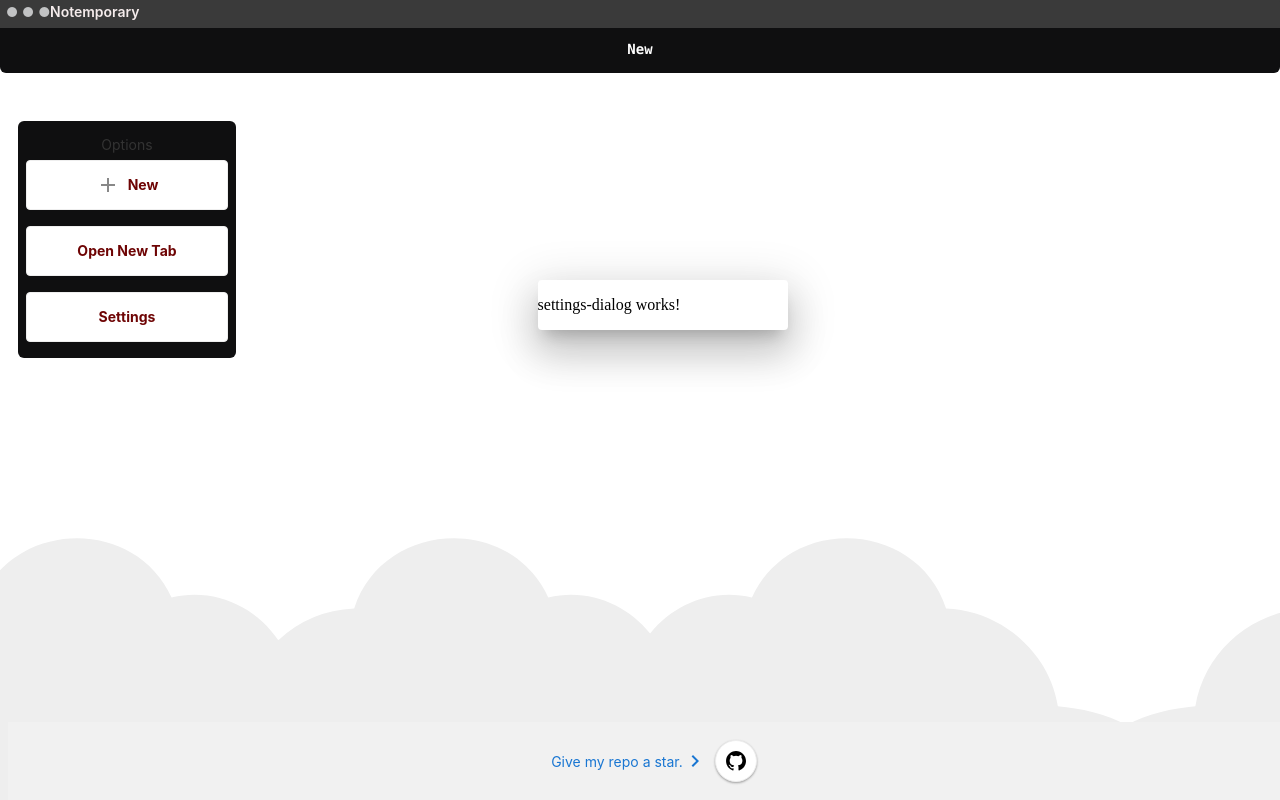
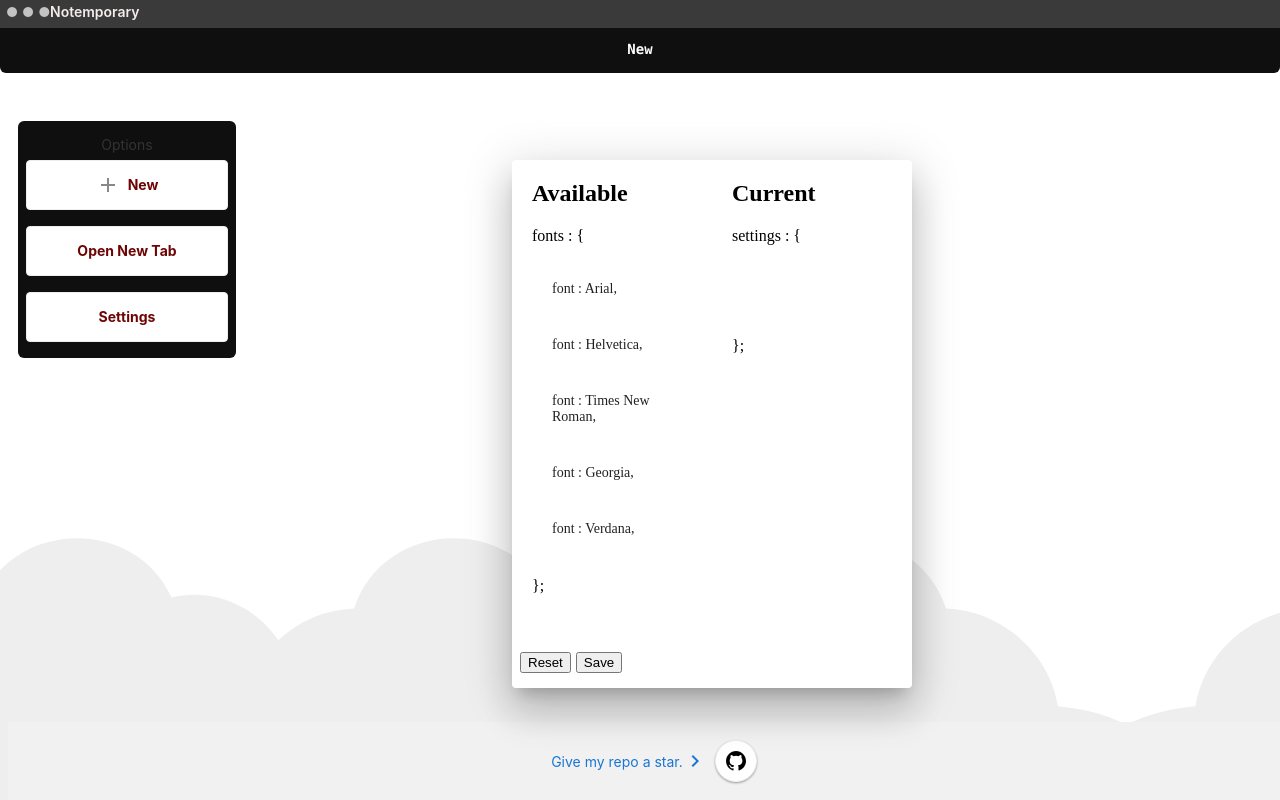
Before and after one commit to SaileshBK/Notemporary, an Angular app: page / in a window 1280 px wide. Both pictures are taken after a click on the button "Settings". Built offline with nearby package versions, Linux system fonts and the light colour scheme.

Commit message:
feat(update): Added settings dialog settings

```diff
--- a/src/app/app.component.ts
+++ b/src/app/app.component.ts
@@ -55,7 +55,7 @@ export class AppComponent {
 
   openSettings() {
     const dialogRef = this.dialog.open(SettingsDialogComponent, {
-      width: '250px'
+      width: '400px'
     });
 
     dialogRef.afterClosed().subscribe(result => {
--- a/src/app/app.module.ts
+++ b/src/app/app.module.ts
@@ -10,6 +10,7 @@ import { MatCardModule } from '@angular/material/card';
 import { MatDialogActions, MatDialogContent, MatDialogModule } from '@angular/material/dialog';
 import { NewNotePadDialogComponent } from './shared/components/new-note-pad-dialog/new-note-pad-dialog.component';
 import { SettingsDialogComponent } from './shared/components/settings-dialog/settings-dialog.component';
+import { DragDropModule } from '@angular/cdk/drag-drop';
 
 @NgModule({
   declarations: [
@@ -27,6 +28,7 @@ import { SettingsDialogComponent } from './shared/components/settings-dialog/set
     MatDialogModule,
     MatDialogContent,
     MatDialogActions,
+    DragDropModule
   ],
   schemas: [CUSTOM_ELEMENTS_SCHEMA],
   providers: [],
--- a/src/app/shared/components/settings-dialog/settings-dialog.component.html
+++ b/src/app/shared/components/settings-dialog/settings-dialog.component.html
@@ -1 +1,31 @@
-<p>settings-dialog works!</p>
+<div style="display: flex; justify-content: center;">
+
+  <div class="settingcontainer">
+    <h2>Available</h2>
+    <p>{{'fonts : {'}}</p>
+    <div cdkDropList #todoList="cdkDropList" [cdkDropListData]="commonFonts" [cdkDropListConnectedTo]="[doneList]"
+      class="settinglist" (cdkDropListDropped)="drop($event)">
+      <div *ngFor="let item of commonFonts">
+        <div class="settingbox" cdkDrag>font : {{item}},</div>
+      </div>
+    </div>
+    <p>{{'};'}}</p>
+  </div>
+
+  <div class="settingcontainer">
+    <h2>Current</h2>
+    <p>{{'settings : {'}}</p>
+
+    <div cdkDropList #doneList="cdkDropList" [cdkDropListData]="done" [cdkDropListConnectedTo]="[todoList]"
+      class="settinglist" (cdkDropListDropped)="drop($event)">
+      <div *ngFor="let item of done">
+        <div class="settingbox" cdkDrag>font : {{item}},</div>
+      </div>
+    </div>
+    <p>{{'};'}}</p>
+  </div>
+</div>
+<mat-dialog-actions>
+  <button mat-button [mat-dialog-close]="true">Reset</button>
+  <button mat-button style="margin-left: 5px;">Save</button>
+</mat-dialog-actions>
--- a/src/app/shared/components/settings-dialog/settings-dialog.component.scss
+++ b/src/app/shared/components/settings-dialog/settings-dialog.component.scss
@@ -0,0 +1,60 @@
+.settingcontainer {
+  width: 400px;
+  max-width: 100%;
+  margin: 0 25px 25px 0;
+  display: inline-block;
+  vertical-align: top;
+  padding-left: 20px;
+}
+
+.settinglist {
+  border: solid 1px #ccc;
+  min-height: 60px;
+  background: white;
+  border-radius: 4px;
+  overflow: hidden;
+  display: block;
+  border: none;
+  max-height: 300px;
+  overflow-y: auto;
+  padding-left: 10px;
+}
+
+.settingbox {
+  padding: 20px 10px;
+  border-bottom: solid 1px #ccc;
+  color: rgba(0, 0, 0, 0.87);
+  display: flex;
+  flex-direction: row;
+  align-items: center;
+  justify-content: space-between;
+  box-sizing: border-box;
+  cursor: move;
+  background: white;
+  font-size: 14px;
+  cursor: pointer;
+}
+
+.cdk-drag-preview {
+  box-sizing: border-box;
+  border-radius: 4px;
+  box-shadow: 0 5px 5px -3px rgba(0, 0, 0, 0.2),
+    0 8px 10px 1px rgba(0, 0, 0, 0.14),
+    0 3px 14px 2px rgba(0, 0, 0, 0.12);
+}
+
+.cdk-drag-placeholder {
+  opacity: 0;
+}
+
+.cdk-drag-animating {
+  transition: transform 250ms cubic-bezier(0, 0, 0.2, 1);
+}
+
+.settingbox:last-child {
+  border: none;
+}
+
+.settinglist.cdk-drop-list-dragging .settingbox:not(.cdk-drag-placeholder) {
+  transition: transform 250ms cubic-bezier(0, 0, 0.2, 1);
+}
--- a/src/app/shared/components/settings-dialog/settings-dialog.component.ts
+++ b/src/app/shared/components/settings-dialog/settings-dialog.component.ts
@@ -1,10 +1,25 @@
 import { Component } from '@angular/core';
-
+import { CdkDragDrop, moveItemInArray, transferArrayItem } from '@angular/cdk/drag-drop';
 @Component({
   selector: 'app-settings-dialog',
   templateUrl: './settings-dialog.component.html',
   styleUrl: './settings-dialog.component.scss'
 })
 export class SettingsDialogComponent {
+  commonFonts: string[] = ['Arial', 'Helvetica', 'Times New Roman', 'Georgia', 'Verdana', 'Courier New', 'Comic Sans MS', 'Impact', 'Lucida Console', 'Trebuchet MS'];
+  done: string[] = [];
+
+  drop(event: CdkDragDrop<string[]>) {
+    if (event.previousContainer === event.container) {
+      moveItemInArray(event.container.data, event.previousIndex, event.currentIndex);
+    } else {
+      transferArrayItem(
+        event.previousContainer.data,
+        event.container.data,
+        event.previousIndex,
+        event.currentIndex,
+      );
+    }
+  }
 
 }
--- a/src/styles.scss
+++ b/src/styles.scss
@@ -2,7 +2,7 @@
 .cdk-overlay-container {
   display: flex;
   justify-content: center;
-  top: 35%;
-  left: 42%;
+  top: 20%;
+  left: 40%;
   position: absolute;
 }
```
